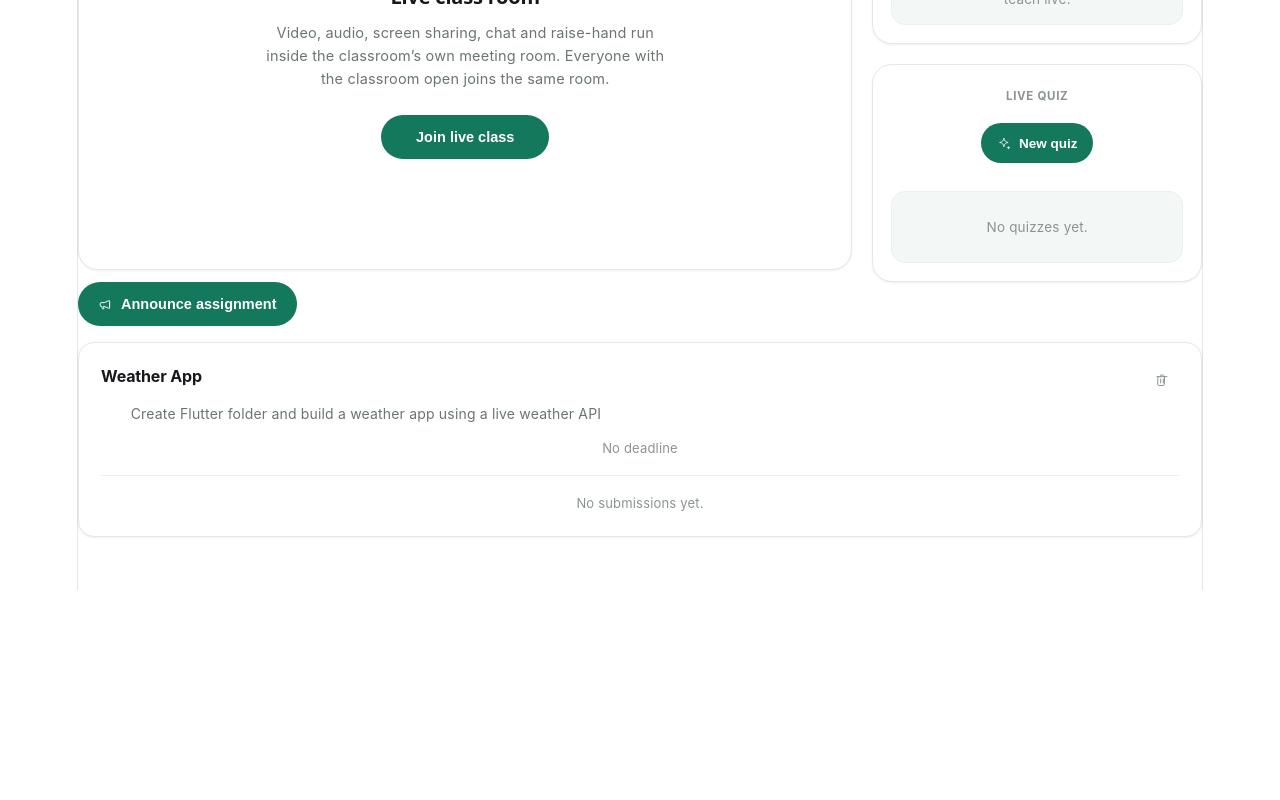
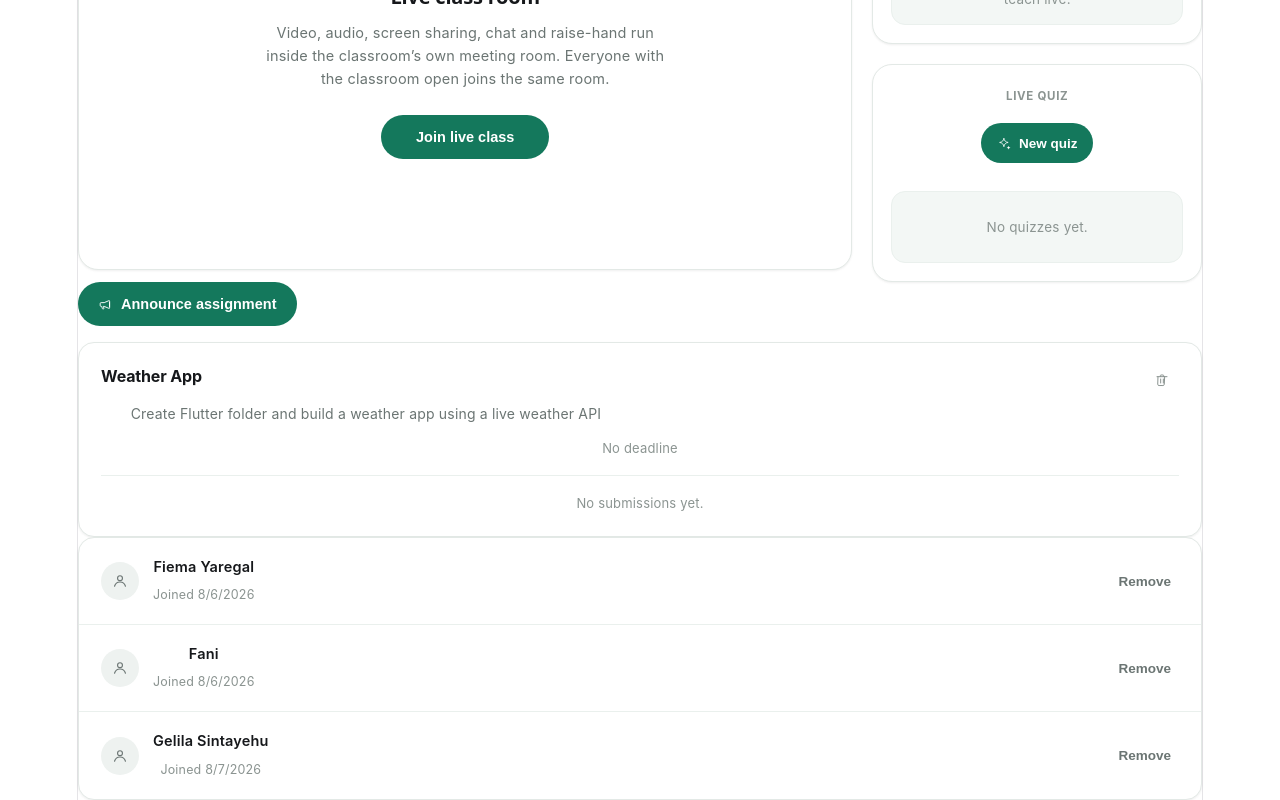
Before and after one commit to Gfani/Temar_lije, a React (Vite) app in the folder temar_lije/: page / in a window 1280 px wide. Shown: the part 210-1010 px from the top of the page. Before the commit the page ends 800 px from the top, so only its background shows below. Built offline with nearby package versions, Linux system fonts and the light colour scheme.

Commit message:
feat(classroom): add TeacherMemberTab with member roster and remove action

```diff
--- a/temar_lije/src/App.jsx
+++ b/temar_lije/src/App.jsx
@@ -1,5 +1,6 @@
 import AssignmentsTab from "./features/classroom-detail/tabs/AssignmentsTab/AssignmentsTab"
 import LiveClassTab from "./features/classroom-detail/tabs/LiveClassTab/LiveClassTab"
+import TeacherMemberTab from "./features/classroom-detail/tabs/TeacherMemberTab/TeacherMemberTab"
 function App() {
 
 
@@ -7,6 +8,7 @@ function App() {
     <>
       <LiveClassTab />
       <AssignmentsTab />
+      <TeacherMemberTab />
     </>
   )
 }
--- /dev/null
+++ b/temar_lije/src/features/classroom-detail/tabs/TeacherMemberTab/TeacherMemberTab.jsx
@@ -0,0 +1,126 @@
+import React, { useCallback, useState } from 'react';
+import styles from './TeacherMemberTab.module.css';
+
+/* Inline icons — no external icon library required. */
+
+const UserIcon = ({ className }) => (
+  <svg className={className} viewBox="0 0 24 24" fill="none" xmlns="http://www.w3.org/2000/svg">
+    <circle cx="12" cy="8.25" r="3.25" stroke="currentColor" strokeWidth="1.5" />
+    <path
+      d="M4.75 19c.85-3.6 3.7-5.75 7.25-5.75s6.4 2.15 7.25 5.75"
+      stroke="currentColor"
+      strokeWidth="1.5"
+      strokeLinecap="round"
+    />
+  </svg>
+);
+
+const SpinnerIcon = ({ className }) => (
+  <svg className={className} viewBox="0 0 24 24" fill="none" xmlns="http://www.w3.org/2000/svg">
+    <circle cx="12" cy="12" r="9" stroke="currentColor" strokeOpacity="0.25" strokeWidth="2.5" />
+    <path d="M21 12a9 9 0 0 0-9-9" stroke="currentColor" strokeWidth="2.5" strokeLinecap="round" />
+  </svg>
+);
+
+const DEFAULT_MEMBERS = [
+  { id: 'seed-fiema', name: 'Fiema Yaregal', joinedAt: '2026-08-06' },
+  { id: 'seed-fani', name: 'Fani', joinedAt: '2026-08-06' },
+  { id: 'seed-gelila', name: 'Gelila Sintayehu', joinedAt: '2026-08-07' },
+];
+
+function formatJoined(dateString) {
+  const date = new Date(dateString);
+  if (Number.isNaN(date.getTime())) return 'Joined recently';
+  return `Joined ${date.toLocaleDateString(undefined, {
+    month: 'numeric',
+    day: 'numeric',
+    year: 'numeric',
+  })}`;
+}
+
+/**
+ * TeacherMemberTab
+ * Renders the "Members" tab panel of a classroom for the teacher:
+ * a roster list with each student's name, join date, and a Remove
+ * action. Fully self-contained state — wire onRemoveMember to a real
+ * API call when integrating.
+ */
+export default function TeacherMemberTab({ initialMembers = DEFAULT_MEMBERS, onRemoveMember }) {
+  const [members, setMembers] = useState(initialMembers);
+  const [removingId, setRemovingId] = useState(null);
+  const [removeError, setRemoveError] = useState('');
+
+  const handleRemoveMember = useCallback(
+    async (id) => {
+      if (removingId) return;
+      setRemovingId(id);
+      setRemoveError('');
+      try {
+        if (onRemoveMember) {
+          await onRemoveMember(id);
+        } else {
+          await new Promise((resolve) => setTimeout(resolve, 700));
+        }
+        setMembers((prev) => prev.filter((m) => m.id !== id));
+      } catch (err) {
+        setRemoveError('Could not remove this member. Try again.');
+      } finally {
+        setRemovingId(null);
+      }
+    },
+    [removingId, onRemoveMember]
+  );
+
+  return (
+    <div className={styles.container}>
+      {removeError && (
+        <p className={styles.inlineError} role="alert">
+          {removeError}
+        </p>
+      )}
+
+      {members.length === 0 ? (
+        <div className={styles.emptyCard}>
+          <p className={styles.emptyState}>No members yet. Share the invitation code to invite students.</p>
+        </div>
+      ) : (
+        <ul className={styles.memberList}>
+          {members.map((member) => {
+            const isRemoving = removingId === member.id;
+            return (
+              <li key={member.id} className={styles.memberRow}>
+                <div className={styles.memberInfo}>
+                  <span className={styles.avatar}>
+                    <UserIcon className={styles.avatarIcon} />
+                  </span>
+                  <div className={styles.memberText}>
+                    <span className={styles.memberName}>{member.name}</span>
+                    <span className={styles.memberJoined}>{formatJoined(member.joinedAt)}</span>
+                  </div>
+                </div>
+
+                <button
+                  type="button"
+                  className={styles.removeButton}
+                  onClick={() => handleRemoveMember(member.id)}
+                  disabled={removingId !== null}
+                  aria-busy={isRemoving}
+                  aria-label={`Remove ${member.name}`}
+                >
+                  {isRemoving ? (
+                    <>
+                      <SpinnerIcon className={styles.spinner} />
+                      <span>Removing…</span>
+                    </>
+                  ) : (
+                    <span>Remove</span>
+                  )}
+                </button>
+              </li>
+            );
+          })}
+        </ul>
+      )}
+    </div>
+  );
+}
--- /dev/null
+++ b/temar_lije/src/features/classroom-detail/tabs/TeacherMemberTab/TeacherMemberTab.module.css
@@ -0,0 +1,226 @@
+/*
+  TeacherMemberTab.module.css
+  Tokens mirror LiveClassTab.module.css / AssignmentsTab.module.css so
+  every classroom tab stays visually consistent; declared locally on
+  .container so this file stays drop-in portable.
+*/
+
+.container {
+  --tm-bg: #f3f7f5;
+  --tm-surface: #ffffff;
+  --tm-border: #e3e9e6;
+  --tm-border-soft: #eaf0ed;
+
+  --tm-text-primary: #16181b;
+  --tm-text-secondary: #6b7573;
+  --tm-text-tertiary: #8b9491;
+
+  --tm-green: #14785c;
+  --tm-avatar-bg: #eef2f0;
+
+  --tm-danger: #c0402f;
+
+  --tm-radius-lg: 16px;
+
+  --tm-shadow-card: 0 1px 3px rgba(16, 24, 21, 0.04), 0 1px 2px rgba(16, 24, 21, 0.03);
+
+  display: flex;
+  flex-direction: column;
+  gap: 12px;
+  width: 100%;
+  font-family: -apple-system, BlinkMacSystemFont, 'Segoe UI', Roboto, 'Helvetica Neue', Arial, sans-serif;
+  color: var(--tm-text-primary);
+  box-sizing: border-box;
+}
+
+.container *,
+.container *::before,
+.container *::after {
+  box-sizing: border-box;
+}
+
+/* ---------------- Member list card ---------------- */
+
+.memberList {
+  list-style: none;
+  margin: 0;
+  padding: 0;
+  background: var(--tm-surface);
+  border: 1px solid var(--tm-border);
+  border-radius: var(--tm-radius-lg);
+  box-shadow: var(--tm-shadow-card);
+  overflow: hidden;
+}
+
+.memberRow {
+  display: flex;
+  align-items: center;
+  justify-content: space-between;
+  gap: 12px;
+  padding: 16px 22px;
+  border-bottom: 1px solid var(--tm-border-soft);
+  transition: background-color 0.15s ease;
+}
+
+.memberRow:last-child {
+  border-bottom: none;
+}
+
+.memberRow:hover {
+  background: var(--tm-bg);
+}
+
+.memberInfo {
+  display: flex;
+  align-items: center;
+  gap: 14px;
+  min-width: 0;
+}
+
+.avatar {
+  flex-shrink: 0;
+  width: 38px;
+  height: 38px;
+  border-radius: 50%;
+  background: var(--tm-avatar-bg);
+  display: flex;
+  align-items: center;
+  justify-content: center;
+}
+
+.avatarIcon {
+  width: 18px;
+  height: 18px;
+  color: var(--tm-text-secondary);
+}
+
+.memberText {
+  display: flex;
+  flex-direction: column;
+  gap: 2px;
+  min-width: 0;
+}
+
+.memberName {
+  font-size: 14.5px;
+  font-weight: 600;
+  color: var(--tm-text-primary);
+  overflow: hidden;
+  text-overflow: ellipsis;
+  white-space: nowrap;
+}
+
+.memberJoined {
+  font-size: 12.5px;
+  color: var(--tm-text-tertiary);
+}
+
+/* ---------------- Remove action ---------------- */
+
+.removeButton {
+  appearance: none;
+  border: none;
+  cursor: pointer;
+  flex-shrink: 0;
+  display: inline-flex;
+  align-items: center;
+  gap: 7px;
+  background: transparent;
+  padding: 6px 8px;
+  border-radius: 8px;
+  font-size: 13.5px;
+  font-weight: 600;
+  color: var(--tm-text-secondary);
+  transition: color 0.15s ease, background-color 0.15s ease;
+}
+
+.removeButton:hover:not(:disabled) {
+  color: var(--tm-danger);
+  background: rgba(192, 64, 47, 0.07);
+}
+
+.removeButton:focus-visible {
+  outline: none;
+  box-shadow: 0 0 0 3px rgba(192, 64, 47, 0.2);
+}
+
+.removeButton:disabled {
+  cursor: not-allowed;
+  opacity: 0.55;
+}
+
+.removeButton[aria-busy='true'] {
+  cursor: progress;
+  opacity: 0.9;
+  color: var(--tm-text-secondary);
+}
+
+/* ---------------- Empty state ---------------- */
+
+.emptyCard {
+  border: 1px solid var(--tm-border-soft);
+  background: var(--tm-surface);
+  border-radius: var(--tm-radius-lg);
+  box-shadow: var(--tm-shadow-card);
+  min-height: 96px;
+  display: flex;
+  align-items: center;
+  justify-content: center;
+  padding: 20px;
+}
+
+.emptyState {
+  margin: 0;
+  text-align: center;
+  font-size: 13.5px;
+  color: var(--tm-text-tertiary);
+  line-height: 1.5;
+}
+
+/* ---------------- Feedback ---------------- */
+
+.inlineError {
+  margin: 0;
+  font-size: 12.5px;
+  color: var(--tm-danger);
+}
+
+/* ---------------- Spinner ---------------- */
+
+.spinner {
+  width: 13px;
+  height: 13px;
+  flex-shrink: 0;
+  animation: tm-spin 0.7s linear infinite;
+}
+
+@keyframes tm-spin {
+  from {
+    transform: rotate(0deg);
+  }
+  to {
+    transform: rotate(360deg);
+  }
+}
+
+@media (prefers-reduced-motion: reduce) {
+  .spinner {
+    animation-duration: 1.4s;
+  }
+  .memberRow,
+  .removeButton {
+    transition: none;
+  }
+}
+
+/* ---------------- Responsive ---------------- */
+
+@media (max-width: 480px) {
+  .memberRow {
+    padding: 14px 16px;
+  }
+
+  .memberName {
+    max-width: 46vw;
+  }
+}
```
Also changed, not shown: temar_lije/src/features/classroom-detail/tabs/TeacherMemberTab.jsx (deleted).
